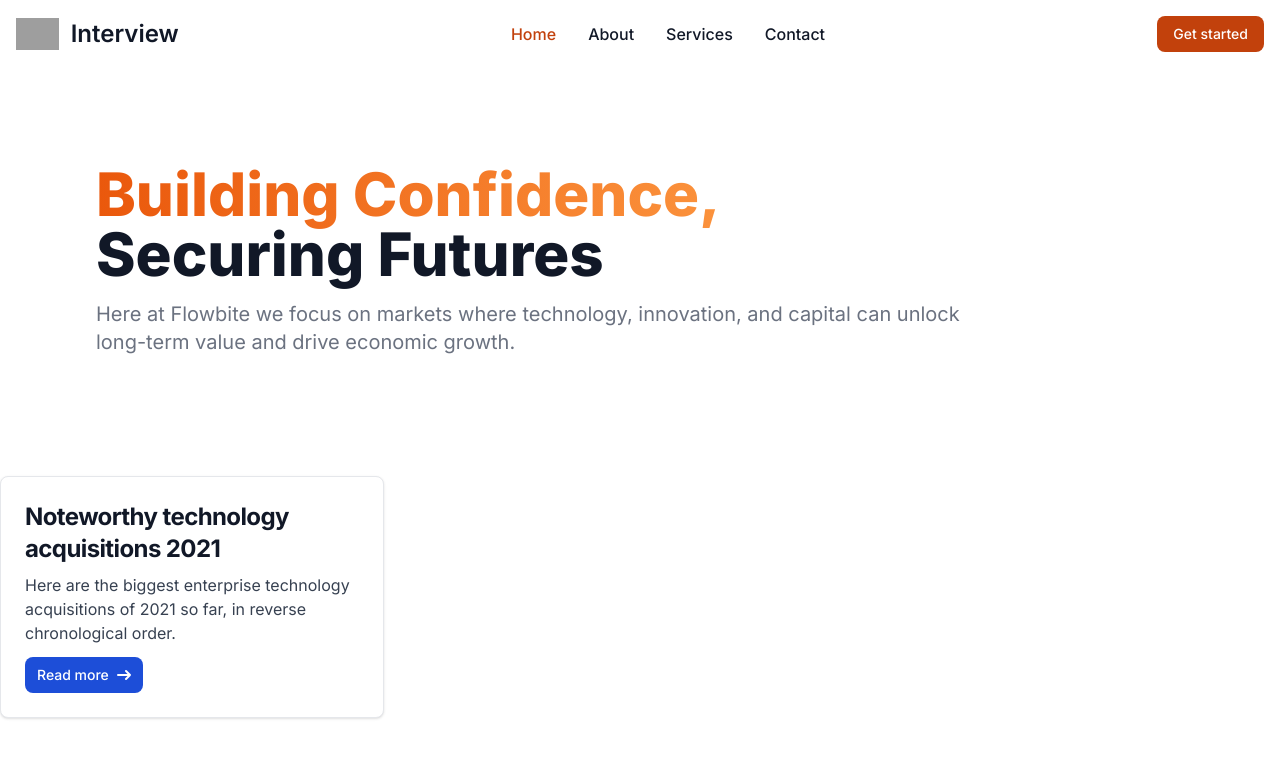
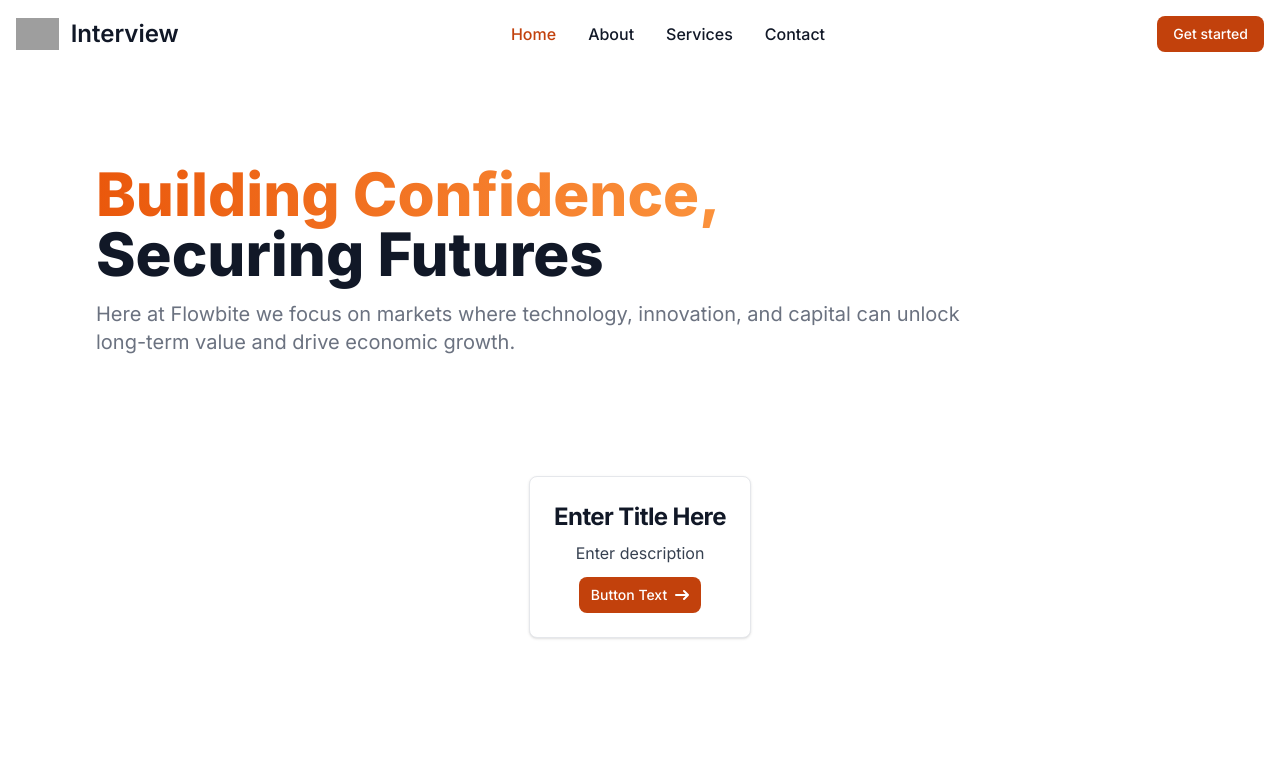
Before and after one commit to Suraj-Samgir/interview, a Next.js app: page / in a window 1280 px wide. Shown: the top 758 px of the page. Built offline with nearby package versions, Linux system fonts and the light colour scheme; grey boxes are pictures that could not be loaded.

Commit message:
card added

```diff
--- a/app/page.js
+++ b/app/page.js
@@ -1,25 +1,13 @@
 import IntoBanner from "@/components/IntoBanner";
 import NavBar from "@/components/NavBar";
+import Card from "@/components/Card";
 
 export default function Home() {
   return (
     <>
       <NavBar />
       <IntoBanner />
-
-
-<div class="max-w-sm p-6 bg-white border border-gray-200 rounded-lg shadow dark:bg-gray-800 dark:border-gray-700">
-    <a href="#">
-        <h5 class="mb-2 text-2xl font-bold tracking-tight text-gray-900 dark:text-white">Noteworthy technology acquisitions 2021</h5>
-    </a>
-    <p class="mb-3 font-normal text-gray-700 dark:text-gray-400">Here are the biggest enterprise technology acquisitions of 2021 so far, in reverse chronological order.</p>
-    <a href="#" class="inline-flex items-center px-3 py-2 text-sm font-medium text-center text-white bg-blue-700 rounded-lg hover:bg-blue-800 focus:ring-4 focus:outline-none focus:ring-blue-300 dark:bg-blue-600 dark:hover:bg-blue-700 dark:focus:ring-blue-800">
-        Read more
-        <svg class="rtl:rotate-180 w-3.5 h-3.5 ms-2" aria-hidden="true" xmlns="http://www.w3.org/2000/svg" fill="none" viewBox="0 0 14 10">
-            <path stroke="currentColor" stroke-linecap="round" stroke-linejoin="round" stroke-width="2" d="M1 5h12m0 0L9 1m4 4L9 9"/>
-        </svg>
-    </a>
-</div>
+      <Card title="Enter Title Here" desc="Enter description" buttontext="Button Text"/>
 
     </>
   );
--- /dev/null
+++ b/components/Card.js
@@ -0,0 +1,23 @@
+import React from 'react'
+
+export default function Card(props) {
+  return (
+    <>
+    <div className="flex items-center justify-center text-center mb-5">
+    <div className="max-w-sm p-6 bg-white border border-gray-200 rounded-lg shadow dark:bg-gray-800 dark:border-gray-700">
+    <a href="#">
+        <h5 className="mb-2 text-2xl font-bold tracking-tight text-gray-900 dark:text-white">{props.title}</h5>
+    </a>
+    <p className="mb-3 font-normal text-gray-700 dark:text-gray-400">{props.desc}</p>
+    <a href="#" className="inline-flex items-center px-3 py-2 text-sm font-medium text-center text-white bg-orange-700 rounded-lg hover:bg-orange-800 focus:ring-4 focus:outline-none focus:ring-orange-300 dark:bg-orange-600 dark:hover:bg-orange-700 dark:focus:ring-orange-800">
+        {props.buttontext}
+        <svg className="rtl:rotate-180 w-3.5 h-3.5 ms-2" aria-hidden="true" xmlns="http://www.w3.org/2000/svg" fill="none" viewBox="0 0 14 10">
+            <path stroke="currentColor" stroke-linecap="round" stroke-linejoin="round" stroke-width="2" d="M1 5h12m0 0L9 1m4 4L9 9"/>
+        </svg>
+    </a>
+</div>
+    </div>
+
+    </>
+  )
+}
```
Also changed, not shown: 1 other file (tests, documents, lock files or other folders).
